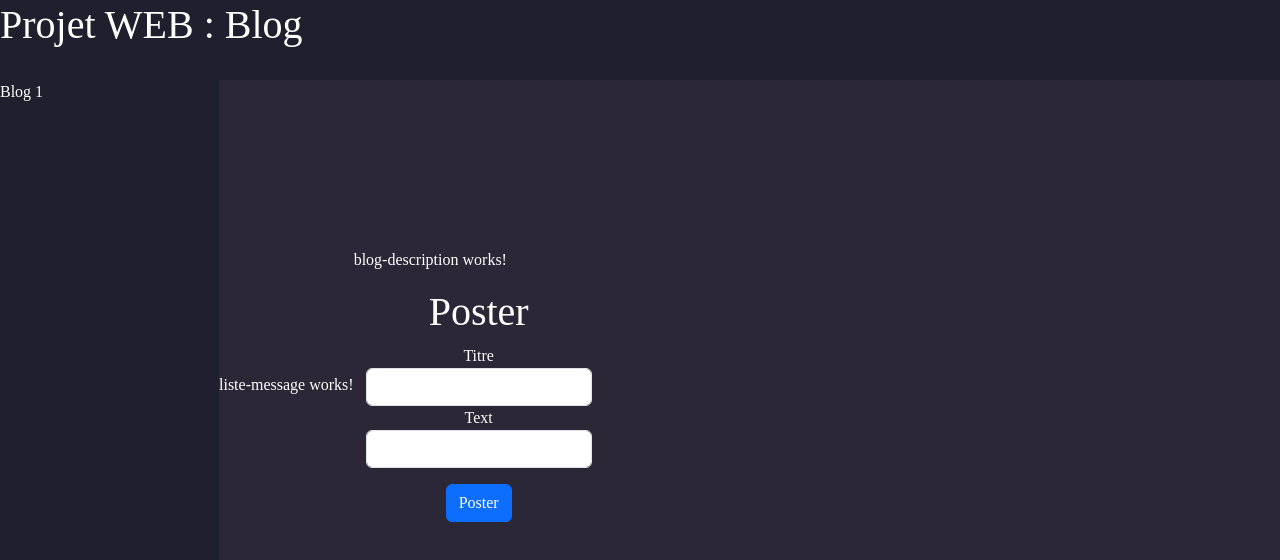
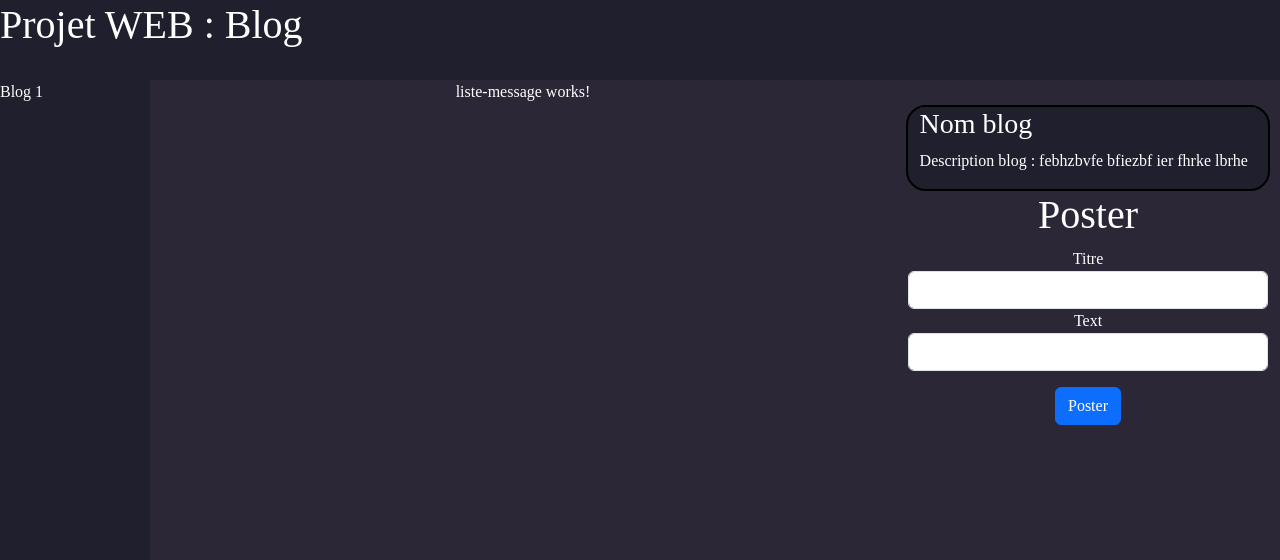
Before and after one commit to EdenKha/BlogProject, an Angular app: page / in a window 1280 px wide. Shown: the top 560 px of the page. Built offline with nearby package versions, Linux system fonts and the light colour scheme; a web font is replaced by a local one.

Commit message:
avancé front

```diff
--- a/src/app/app.component.css
+++ b/src/app/app.component.css
@@ -1,12 +1,11 @@
 .splitbody {
   display: flex;
   flex-direction: row;
-  justify-content: flex-start;
-  align-items: center;
+  justify-content: space-between;
 }
 
 .splitright {
-  display: flex;
+  margin-top: 25px;
   flex-direction: column;
-  align-items: flex-start;
+  width: 30%;
 }
--- a/src/app/blog-description/blog-description.component.css
+++ b/src/app/blog-description/blog-description.component.css
@@ -0,0 +1,9 @@
+*{
+  background-color: #1F1F2E;
+}
+
+.container{
+  width: 95%;
+  border: 2px solid #000000;
+  border-radius: 20px;
+}
--- a/src/app/blog-description/blog-description.component.html
+++ b/src/app/blog-description/blog-description.component.html
@@ -1 +1,8 @@
-<p>blog-description works!</p>
+<div class="container">
+  <div>
+    <h3>Nom blog</h3>
+  </div>
+  <div>
+    <p>Description blog : febhzbvfe bfiezbf ier fhrke lbrhe</p>
+  </div>
+</div>
--- a/src/app/side-menu/side-menu.component.css
+++ b/src/app/side-menu/side-menu.component.css
@@ -1,5 +1,5 @@
 .sidemenu{
-  width: 219px;
+  width: 150px;
   height: 610px;
   left: 0px;
   top: 0px;
```
